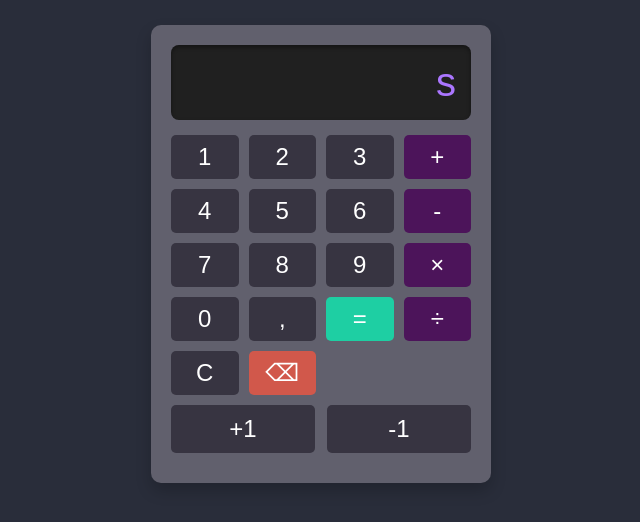
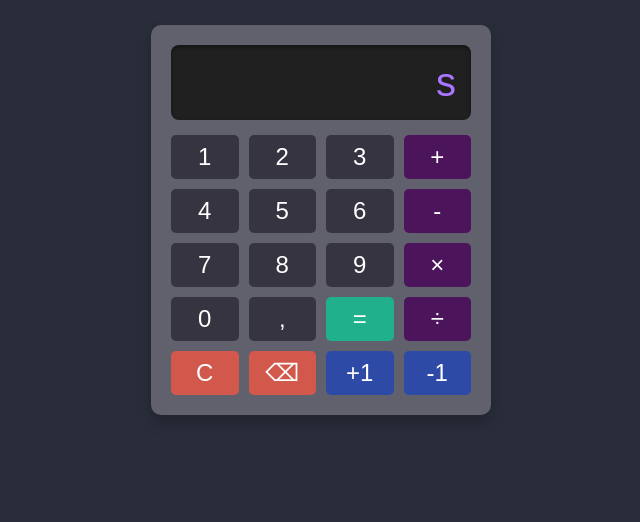
Before and after one commit to rennaiis/calculator, a React (Vite) app: page / in a window 1280 px wide. Shown: the top 522 px of the page, without its empty margins (319-959 px from the left). Built offline with nearby package versions, Linux system fonts and the light colour scheme.

Commit message:
classes corrected

```diff
--- a/src/App.tsx
+++ b/src/App.tsx
@@ -25,10 +25,8 @@ function App() {
           <button>,</button>
           <button className="equals">=</button>
           <button className="operator">÷</button>
-          <button className="clear-all">C</button>
+          <button className="clear">C</button>
           <button className="clear">&#9003;</button>
-        </div>
-        <div className="increment-buttons">
           <button className="increment">+1</button>
           <button className="increment">-1</button>
         </div>
--- a/src/index.css
+++ b/src/index.css
@@ -53,22 +53,6 @@ button {
 button:hover{
     background-color: #191722
 }
-.increment-buttons{
-    display: flex;
-    justify-content: space-between;
-    margin-top: 10px;
-    margin-bottom: 10px;
-}
-
-.increment{
-    width: 48%;
-    padding: 10px;
-    color: #ffffff;
-    border: none;
-    border-radius: 5px;
-    cursor: pointer;
-    transition: background-color 0.3s;
-}
 
 .operator {
   background-color: #4c145a;
@@ -79,17 +63,25 @@ button:hover{
 }
 
 .equals {
-  background-color: #1ecfa3;
+  background-color: #20b18c;
 }
 
 .equals:hover {
   background-color: #095050;
 }
 
-.clear {
-  background-color: #d1584b;
+.clear{
+    background-color: #d1584b;
 }
 
-.clear:hover {
-  background-color: #611e17;
+.clear:hover{
+    background-color: #531f19;
 }
+
+.increment{
+    background-color: #2e4aa7;
+}
+
+.increment:hover{
+    background-color: #0e1135;
+}
```
